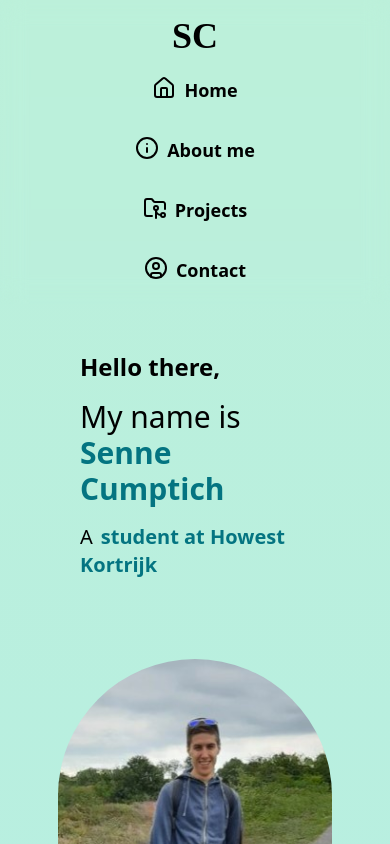
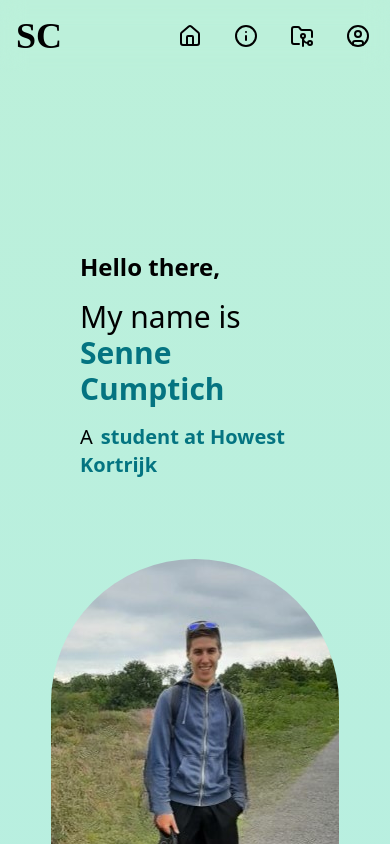
Before and after one commit to CumptichSenne/frontend_project, a React (Vite) app: page / in a window 390 px wide. Shown: the top 844 px of the page. Built offline with nearby package versions, Linux system fonts and the light colour scheme.

Commit message:
feat: added responsive navigation

```diff
--- a/src/components/Navigation/Navigation.tsx
+++ b/src/components/Navigation/Navigation.tsx
@@ -4,11 +4,11 @@ import NavigationItem from "./NavigationItem";
 const Navigation = () => {
     return (
       <nav className="sticky top-0 z-50 bg-opacity-10 backdrop-blur-md">
-        <div className="relative flex lg:flex-row flex-col items-center justify-between p-2">
+        <div className="relative flex flex-row items-center justify-between p-2">
           <div>
             <h1 className="text-4xl font-shrikhand font-extrabold p-2">SC</h1>
           </div>
-          <div className="flex lg:flex-row flex-col items-center lg:gap-4 gap-2 font-semibold text-lg">
+          <div className="flex flex-row items-center lg:gap-4 gap-2 font-semibold text-lg">
             <NavigationItem title="Home" icon={<Home size={24} />} scroll={"home"} />
             <NavigationItem title="About me" icon={<Info size={24} />} scroll={"about-me"} />
             <NavigationItem title="Projects" icon={<FolderGit2 size={24} />} scroll={"project"} />
--- a/src/components/Navigation/NavigationItem.tsx
+++ b/src/components/Navigation/NavigationItem.tsx
@@ -14,7 +14,7 @@ const NavigationItem = ({ title, icon, scroll }: { title: string, icon: ReactNod
     return (
         <Link className="p-3 flex flex-row gap-2 hover:bg-white hover:rounded-2xl hover:text-teal-700 hover:bg-opacity-90" onClick={ScrollTo} to={`/#${scroll}`}>
             {icon}
-            {title}
+            <div className="hidden md:block">{title}</div>
         </Link>
     );
 };
--- a/src/components/Sections/AboutMe.tsx
+++ b/src/components/Sections/AboutMe.tsx
@@ -2,7 +2,7 @@ import About from "../../../public/images/aboutme.jpg";
 
 const AboutMe = () => {
   return (
-    <section id="about-me" className="lg:pt-20 pt-80 w-full h-screen lg:pb-0 mb-60">
+    <section id="about-me" className="pt-20 w-full h-screen lg:pb-0 mb-32">
         <div className="flex flex-col items-center justify-center gap-10">
           <div className="space-y-4">
             <h1 className="text-4xl font-bold">About me</h1>
--- a/src/components/Sections/Contact.tsx
+++ b/src/components/Sections/Contact.tsx
@@ -4,7 +4,7 @@ import ContactItem from "../ContactItem"
 
 const Contact = () => {
     return (
-        <section id="contact" className="flex flex-col w-full h-full lg:pt-0 pt-64">
+        <section id="contact" className="flex flex-col w-full h-full">
         <div className="flex flex-col gap-8 items-center justify-center p-20">
           <div className="space-y-4">
             <h1 className="text-4xl font-bold">Contact</h1>
--- a/src/components/Sections/Project.tsx
+++ b/src/components/Sections/Project.tsx
@@ -7,7 +7,7 @@ const Project = () => {
         for (const project of projects) {
           projectlist.push(
             <div key={project.id} className={project.id % 2 === 0 ? `flex lg:flex-row flex-col items-center justify-center gap-4 lg:w-10/12 w-screen p-10` : `flex lg:flex-row-reverse flex-col items-center justify-center gap-4 lg:w-10/12 w-screen p-10`}>
-                <div className={`relative w-1/2 overflow-hidden bg-cover bg-no-repeat rounded-2xl shadow-xl`}>
+                <div className={`relative md:w-1/2 w-full overflow-hidden bg-cover bg-no-repeat rounded-2xl shadow-xl`}>
                     <img src={project.image} alt={project.name} className="rounded-2xl w-full transition duration-300 ease-in-out hover:scale-105" />
                 </div>
                 <div className="flex flex-col items-center justify-center lg:w-1/2 w-full p-10 bg-white rounded-2xl shadow-xl">
@@ -21,7 +21,7 @@ const Project = () => {
     };
 
     return (
-        <section id="project" className="flex flex-col w-full h-full lg:pt-0 pt-64">
+        <section id="project" className="flex flex-col w-full h-full">
             <div className="flex flex-col gap-8 p-20 items-center justify-center">
                 <div className="space-y-4">
                     <h1 className="text-4xl font-bold text-center">Projects</h1>
--- a/src/screens/Home.tsx
+++ b/src/screens/Home.tsx
@@ -11,9 +11,9 @@ import AboutMe from "../components/Sections/AboutMe";
 export default function App() {
 
   return (
-    <div id="home" className="w-full animated-background h-full bg-gradient-to-b from-green-200 via-teal-200 to-blue-200">
+    <div id="home" className="w-full animated-background h-full bg-gradient-to-b from-green-200 via-teal-200 to-blue-200 flex flex-col lg:gap-0 gap-32">
       <Navigation />
-      <section className="flex flex-col lg:flex-row items-center justify-center lg:pt-10 pt-28 w-full h-screen pb-36 lg:pb-0">
+      <section className="flex flex-col lg:flex-row items-center justify-center lg:pt-10 w-full h-screen">
         <div className="flex items-center justify-evenly p-20">
           <div className="space-y-4">
             <h1 className="lg:text-4xl text-2xl font-bold">Hello there,</h1>
```
